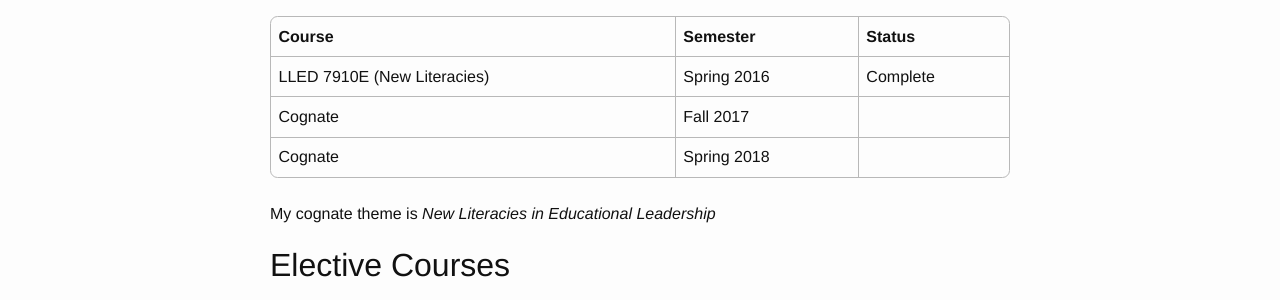
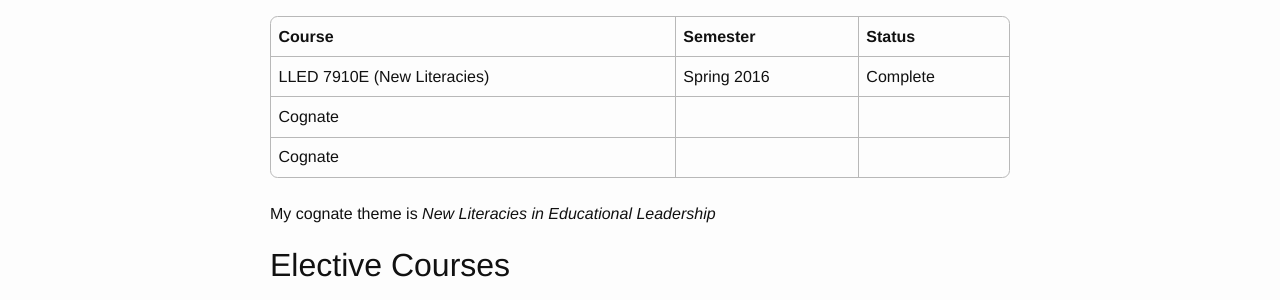
Before and after one commit to jcastle0/ldtportfolio, a Jekyll site: the page built from program.md, in a window 1280 px wide. Shown: the part 1100-1400 px from the top of the page. Built offline with Jekyll 4.4.1, drawn with Linux system fonts in a browser that asks for light colours.

Commit message:
Update program.md

```diff
--- a/program.md
+++ b/program.md
@@ -32,8 +32,8 @@ permalink: /program/
 | Course                  | Semester                | Status      |
 |-------------------------|-------------------------|-------------|
 | LLED 7910E (New Literacies) | Spring 2016         | Complete    |
-| Cognate                 | Fall 2017               |             |
-| Cognate                 | Spring 2018             |             |
+| Cognate                 |                         |             |
+| Cognate                 |                         |             |
 
 My cognate theme is *New Literacies in Educational Leadership*
 
```
